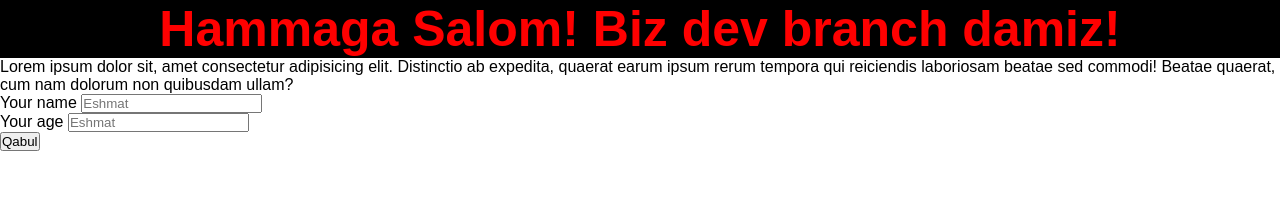
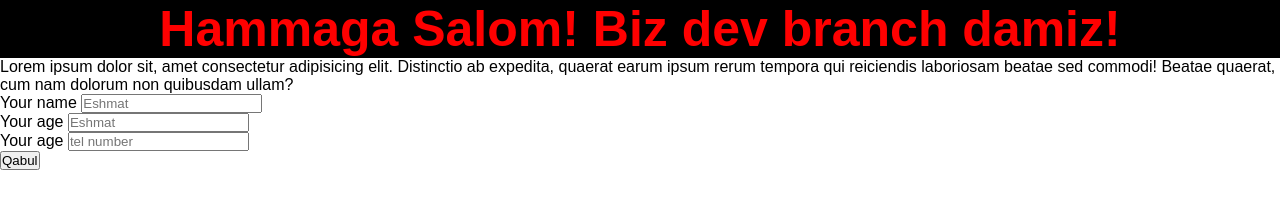
Before and after one commit to egamberdiyevalisherjon/nt-86-2-2, a plain HTML site: page index.html in a window 1280 px wide. Drawn offline with Linux system fonts and the light colour scheme.

Commit message:
nishonov02

```diff
--- a/index.html
+++ b/index.html
@@ -23,6 +23,10 @@
         <label for="age">Your age</label>
         <input type="number" name="age" id="age" placeholder="Eshmat" />
       </div>
+       <div>
+        <label for="tel">Your age</label>
+        <input type="number" name="tel" id="tel" placeholder="tel number" />
+      </div>
       <button type="submit">Qabul</button>
     </form>
   </body>
```
